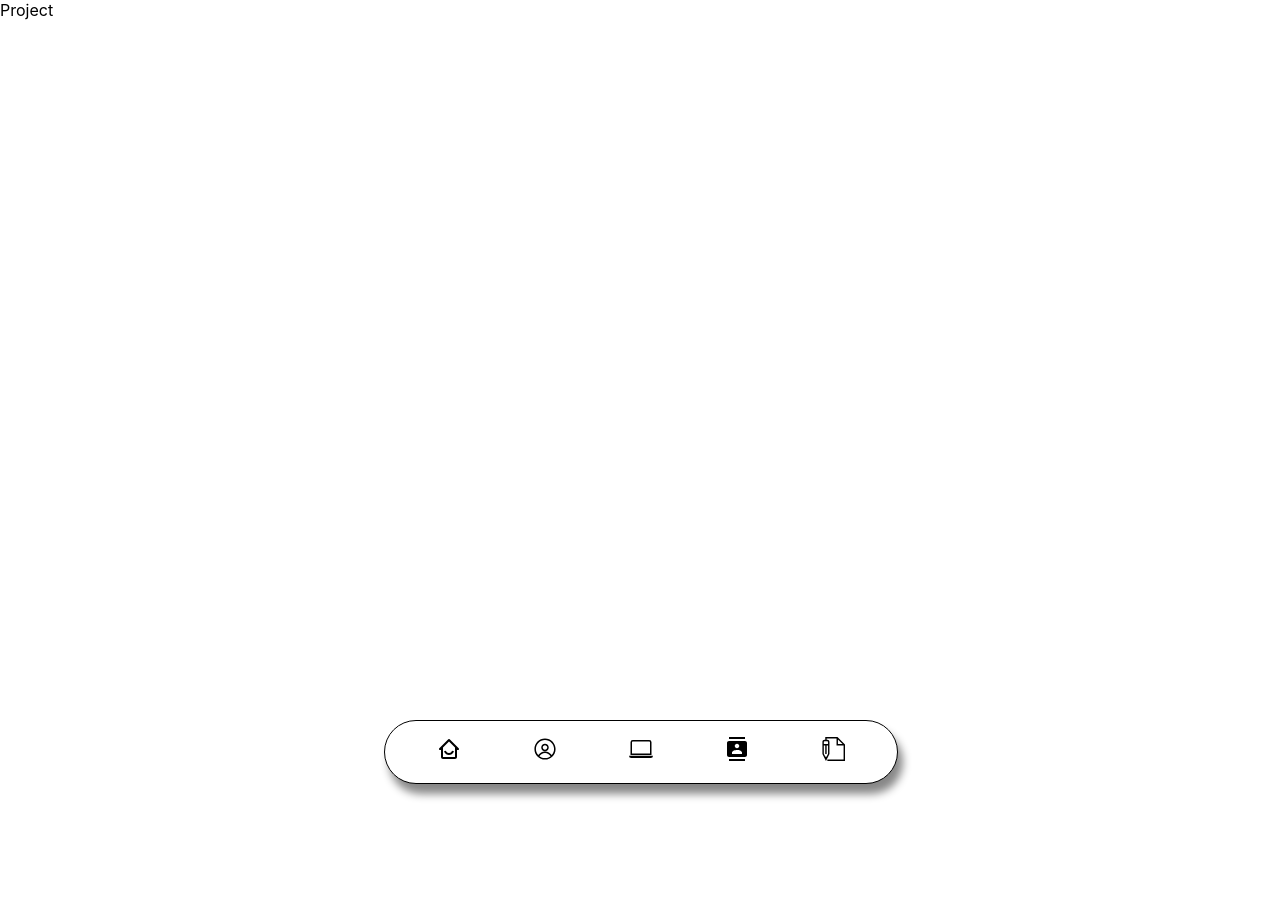
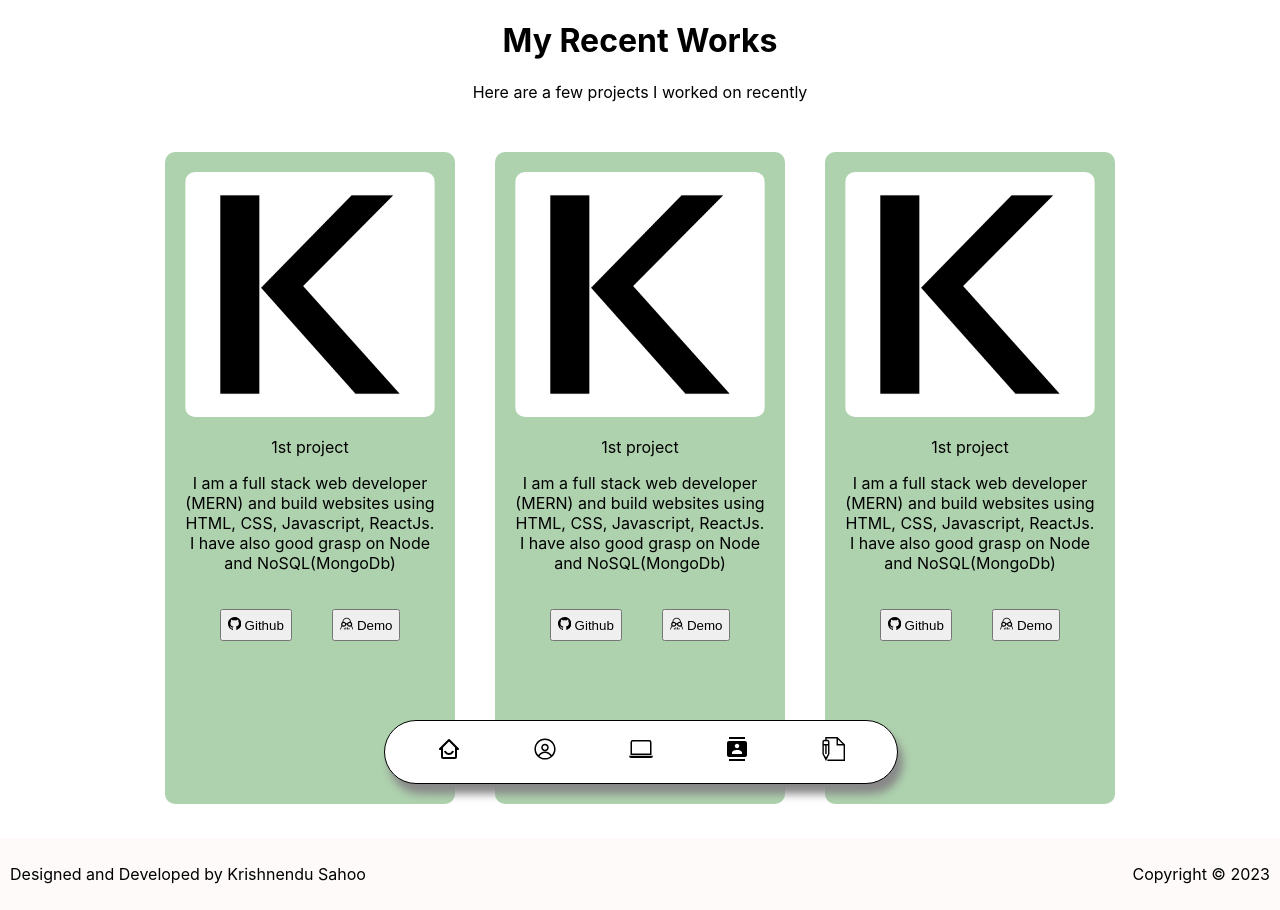
Before and after one commit to iKrishnendu/portfolio, a React (Create React App) app: page /project in a window 1280 px wide. Before the commit the page ends 800 px from the top, so only its background shows below. Built offline with nearby package versions, Linux system fonts and the light colour scheme.

Commit message:
add some extra compo, find on , project etc

```diff
--- a/src/components/Aboutme.css
+++ b/src/components/Aboutme.css
@@ -12,7 +12,16 @@
     flex: 60%;
     /* border: 1px solid rgb(231, 231, 231); */
     box-shadow: 0 4px 8px 0 rgba(0, 0, 0, 0.2);
+    transition: 0.3s;
 }
+
+.about--card:hover{
+    transform: scale(1.02);
+    /* background: #ff800a; */
+    z-index: 2;
+    /* box-shadow: 2px 2px 2px #000;    */
+}
+
 
 .card--header{
     background-color: rgb(240, 240, 240);
--- /dev/null
+++ b/src/components/ContactMe.css
@@ -0,0 +1,22 @@
+.contact-me-component{
+    text-align: center;
+}
+.Social-contact-me-component{
+    display: flex;
+    flex-wrap: wrap;
+    /* background-color: DodgerBlue; */
+    align-items: center;
+    justify-content: center;
+    padding-bottom: 30px;
+}
+
+.Social-contact-me-component > div{
+    background-color: #f1f1f1;
+    width: 50px;
+    margin: 10px;
+    text-align: center;
+    line-height: 43px;
+    font-size: 20px;
+    border-radius: 50px;
+
+}
--- /dev/null
+++ b/src/components/ContactMe.js
@@ -0,0 +1,27 @@
+import React from 'react'
+import "./ContactMe.css"
+import { Link } from 'react-router-dom';
+import { BsGithub } from "react-icons/bs";
+import { BsTwitter } from "react-icons/bs";
+import { FaLinkedinIn } from "react-icons/fa";
+import { BsInstagram } from "react-icons/bs";
+// import { BsGithub } from "react-icons/bs";
+
+function ContactMe() {
+  return (
+    <div className='contact-me-component'>
+        <h1>Finde Me On</h1>
+        <p>Feel Free to connect me</p>
+        <div className='Social-contact-me-component'>
+            <div><Link to='https://github.com/iKrishnendu'><BsGithub/></Link></div>
+            <div><Link to='https://twitter.com/Krishnendu_in'><BsTwitter/></Link></div>
+            <div><Link to='https://www.linkedin.com/in/krishnendusahoo/'><FaLinkedinIn/></Link></div>
+            <div><Link to='https://www.instagram.com/i.m.krishnendu/'><BsInstagram/></Link></div>
+
+        </div>
+
+    </div>
+  )
+}
+
+export default ContactMe
--- a/src/components/Education.css
+++ b/src/components/Education.css
@@ -1,5 +1,5 @@
 .edu--container--main{
-    height: 80vh;
+    /* height: 80vh; */
     justify-content: center;
     display: flex;
     padding-top: 20px;
@@ -89,7 +89,7 @@
 @media screen and (max-width:530px) {
 
     .edu--container--main{
-        padding-bottom: 140px;
+        padding-bottom: 100px;
     }
     .edu--images{
         padding-bottom: 70px;
@@ -99,7 +99,7 @@
 @media screen and (max-width:450px) {
 
     .edu--container--main{
-        padding-bottom: 180px;
+        padding-bottom: 120px;
     }
     .edu--images{
         padding-bottom: 80px;
@@ -108,9 +108,9 @@
 }
 
 @media screen and (max-width:412px) {
-    .edu--container--main{
+    /* .edu--container--main{
         padding-bottom: 230px;
-    }
+    } */
     .edu--images{
         padding-bottom: 100px;
     }
--- a/src/components/Experience.js
+++ b/src/components/Experience.js
@@ -2,7 +2,7 @@ import React from 'react'
 import "./Experience.css"
 
 
-const Experience = (props) => {
+const Experience = () => {
   return (
     <>
     <div className='experience--tab'>
--- /dev/null
+++ b/src/components/MyProject.css
@@ -0,0 +1,54 @@
+.myproject--component{
+    text-align: center;
+    /* height: 120vh; */
+}
+.myproject--cards{
+    /* background-color: aquamarine; */
+    display: flex;
+    justify-content: center;
+    align-items: center;
+    height: 90vh;
+    width: 100%;
+
+}
+.myproject--card{
+    height: 85%;
+    width: 250px;
+    background-color: rgb(174, 210, 174);
+    padding: 20px;
+
+    margin: 20px;
+    border-radius: 10px;
+
+}
+
+.project--image{
+    border-radius: 10px;
+    height: 40%;
+    width: 100%;
+}
+.myproject--buttons{
+    display: flex;
+    justify-content: center;
+    /* padding: 20px; */
+}
+.myproject--button{
+    padding: 6px;
+    margin: 20px;
+}
+
+@media screen and (max-width:768px) {
+    .myproject--cards{
+        /* background-color: aquamarine; */
+        display: flex;
+        flex-direction: column;
+        height: 100%;
+        width: 100%;
+
+    }
+
+    .project--image{
+        height: 150px;
+        width: 100%;
+    }
+}
--- /dev/null
+++ b/src/components/MyProject.js
@@ -0,0 +1,48 @@
+import React from 'react'
+import "./MyProject.css"
+import project from "../assets/logo.png"
+import { BsGithub } from "react-icons/bs";
+import { SiDarkreader } from "react-icons/si";
+import { CgWebsite } from "react-icons/cg";
+
+
+function MyProject() {
+  return (
+    <div className='myproject--component'>
+        <h1>My Recent Works</h1>
+        <p>Here are a few projects I worked on recently </p>
+        <div className='myproject--cards'>
+            <div className='myproject--card'>
+                <img src={project} className='project--image'/>
+                <p>1st project</p>
+                <p>I am a full stack web developer (MERN) and build websites using HTML, CSS, Javascript, ReactJs. I have also good grasp on Node and NoSQL(MongoDb)</p>
+                <div className='myproject--buttons'>
+                    <button className='myproject--button'><BsGithub/> Github</button>
+                    <button className='myproject--button'><SiDarkreader/> Demo</button>
+                </div>
+            </div>
+            <div className='myproject--card'>
+                <img src={project} className='project--image'/>
+                <p>1st project</p>
+                <p>I am a full stack web developer (MERN) and build websites using HTML, CSS, Javascript, ReactJs. I have also good grasp on Node and NoSQL(MongoDb)</p>
+                <div className='myproject--buttons'>
+                    <button className='myproject--button'><BsGithub/> Github</button>
+                    <button className='myproject--button'><SiDarkreader/> Demo</button>
+                </div>
+            </div>
+            <div className='myproject--card'>
+                <img src={project} className='project--image'/>
+                <p>1st project</p>
+                <p>I am a full stack web developer (MERN) and build websites using HTML, CSS, Javascript, ReactJs. I have also good grasp on Node and NoSQL(MongoDb)</p>
+                <div className='myproject--buttons'>
+                    <button className='myproject--button'><BsGithub/> Github</button>
+                    <button className='myproject--button'><SiDarkreader/> Demo</button>
+                </div>
+            </div>
+
+        </div>
+    </div>
+  )
+}
+
+export default MyProject
--- a/src/components/MyTools.css
+++ b/src/components/MyTools.css
@@ -0,0 +1,32 @@
+.mytool--Skill {
+    display: flex;
+    flex-wrap: wrap;
+    /* background-color: DodgerBlue; */
+    align-items: center;
+    justify-content: center;
+    transition: 0.2s;
+  }
+
+.mytool--Skill > div {
+    background-color: #f1f1f1;
+    width: 100px;
+    margin: 10px;
+    text-align: center;
+    line-height: 75px;
+    font-size: 30px;
+    transition: 0.2s;
+  }
+
+.mytool--Skill>div:hover {
+    transform: scale(1.3);
+    z-index: 2;
+    box-shadow: 2px 2px 2px #000;
+}
+
+
+/* .mytool-div :hover{
+    transform: scale(1.5);
+
+    z-index: 2;
+    box-shadow: 2px 2px 2px #000;
+} */
--- a/src/components/MyTools.js
+++ b/src/components/MyTools.js
@@ -1,9 +1,47 @@
 import React from 'react'
 import "./MyTools.css"
+import { FaJava } from "react-icons/fa";
+import { DiJavascript1 } from "react-icons/di";
+import { FaReact } from "react-icons/fa";
+import { FaNode } from "react-icons/fa";
+import { DiMongodb } from "react-icons/di";
+import { SiExpress } from "react-icons/si";
+import { ImGit } from "react-icons/im";
+import { SiFirebase } from "react-icons/si";
+import { FaPython } from "react-icons/fa";
+import { SiNextdotjs } from "react-icons/si";
+
+import { TbBrandVscode } from "react-icons/tb";
+import { SiPostman } from "react-icons/si";
+import { SiVercel } from "react-icons/si";
+import { SiHeroku } from "react-icons/si";
+import { FaAws } from "react-icons/fa";
 
 function MyTools() {
   return (
-    <div>MyTools</div>
+    <div className='Mytool--Section'>
+        <div><h1>PROFESSIONAL SKILLSET</h1></div>
+        <div className='mytool--Skill'>
+            <div className='mytool-div'><FaJava/></div>
+            <div className='mytool-div'><FaPython/></div>
+            <div className='mytool-div'><SiNextdotjs/></div>
+            <div className='mytool-div'><DiJavascript1/></div>
+            <div className='mytool-div'><FaReact/></div>
+            <div className='mytool-div'><FaNode/></div>
+            <div className='mytool-div'><DiMongodb/></div>
+            <div className='mytool-div'><SiExpress/></div>
+            <div className='mytool-div'><ImGit/></div>
+            <div className='mytool-div'><SiFirebase/></div>
+        </div>
+        <div><h1>TOOLS I USE</h1></div>
+        <div className='mytool--Skill'>
+            <div><TbBrandVscode/></div>
+            <div><SiPostman/></div>
+            <div><SiVercel/></div>
+            <div><SiHeroku/></div>
+            <div><FaAws/></div>
+        </div>
+    </div>
   )
 }
 
--- a/src/routes/About.js
+++ b/src/routes/About.js
@@ -5,6 +5,7 @@ import Footer from '../components/Footer'
 import Experience from '../components/Experience'
 import ExperienceData from '../components/ExperienceData'
 import Education from '../components/Education'
+import MyTools from '../components/MyTools'
 
 
 const About = () => {
@@ -13,6 +14,7 @@ const About = () => {
     <Navbar/>
     <Aboutme/>
     <Experience/>
+    <MyTools/>
     <Education/>
     <Footer/>
 
--- a/src/routes/Home.js
+++ b/src/routes/Home.js
@@ -3,7 +3,7 @@ import Navbar from '../components/Navbar'
 import Footer from '../components/Footer'
 import Hero from '../components/Hero'
 import Aboutme from '../components/Aboutme'
-import MyTools from '../components/MyTools'
+import ContactMe from '../components/ContactMe'
 
 
 
@@ -14,7 +14,8 @@ const Home = () => {
       <Navbar/>
       <Hero />
       <Aboutme/>
-      <MyTools/>
+
+      <ContactMe/>
       <Footer/>
 
     </div>
--- a/src/routes/Project.js
+++ b/src/routes/Project.js
@@ -1,11 +1,15 @@
 import React from 'react'
 import Navbar from '../components/Navbar'
+import MyProject from '../components/MyProject'
+import Footer from '../components/Footer'
 
 const Project = () => {
   return (
     <>
-    <div>Project</div>
+    <MyProject/>
     <Navbar/>
+    <Footer/>
+
     </>
   )
 }
```
